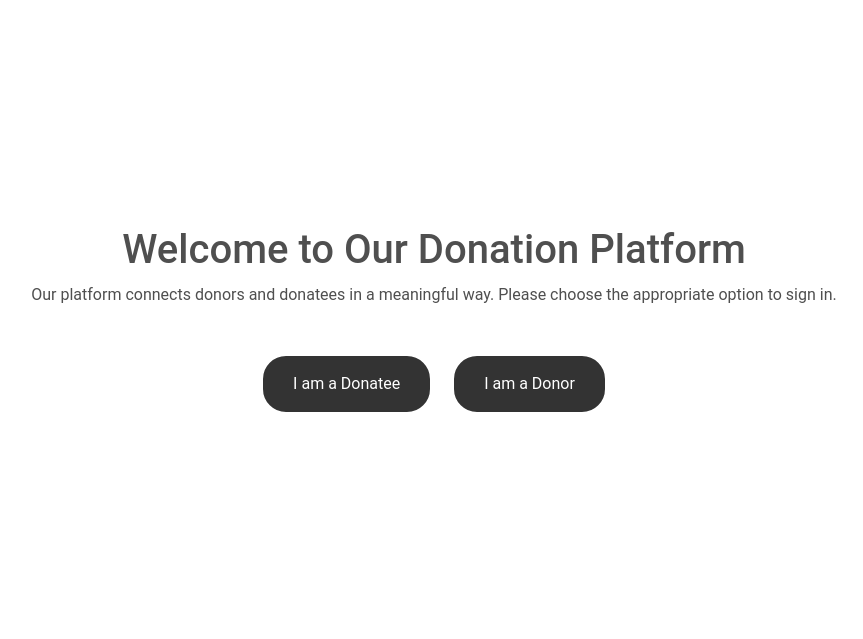
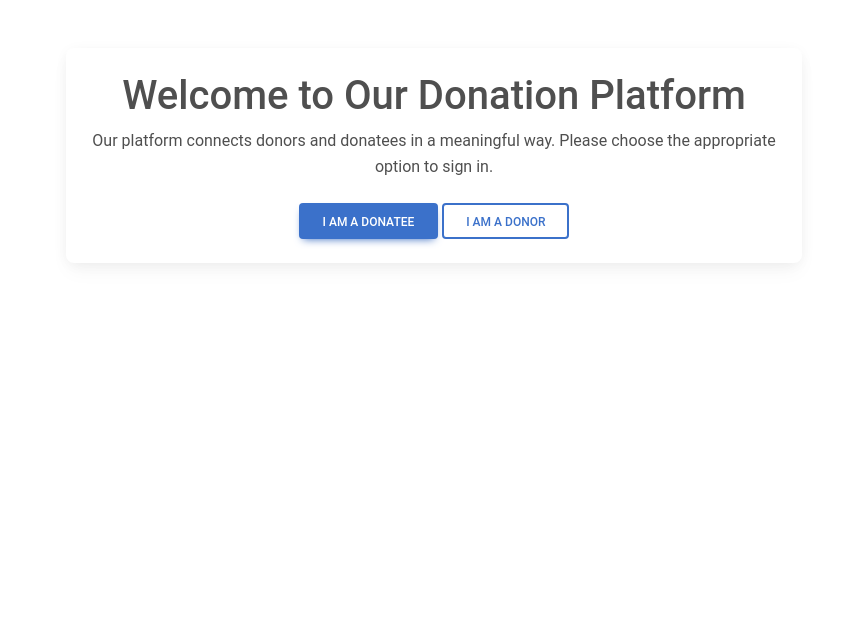
Before and after one commit to m-metz/access-mobile, a Django app: template access_mobile_app/templates/access_mobile_app/landing_page.html in a window 1280 px wide. Shown: the top 639 px of the page, without its empty margins (206-1069 px from the left). Run offline with Django 5.2, Linux system fonts and the light colour scheme; the template is opened without the code that fills it, so the values that code supplies are empty.

Commit message:
Made lots of pages look pretty

```diff
--- a/access_mobile_app/templates/access_mobile_app/landing_page.html
+++ b/access_mobile_app/templates/access_mobile_app/landing_page.html
@@ -2,48 +2,18 @@
 {% extends 'access_mobile_app/access_mobile.html' %}
 
 {% block content %}
-<div class="landing-page-container">
-    <div class="welcome-section">
-        <h1>Welcome to Our Donation Platform</h1>
-        <p>Our platform connects donors and donatees in a meaningful way. Please choose the appropriate option to sign in.</p>
+    <div class="row justify-content-center pt-5">
+        <div class="col-md-8">
+            <div class="card">
+                <div class="card-body text-center">
+                    <h1 class="card-title">Welcome to Our Donation Platform</h1>
+                    <p class="card-text">Our platform connects donors and donatees in a meaningful way. Please choose the appropriate option to sign in.</p>
+                    <div class="button-section mt-4">
+                        <button class="btn btn-primary" onclick="window.location.href='{% url 'donee_signin' %}'">I am a Donatee</button>
+                        <button class="btn btn-outline-primary" onclick="window.location.href='{% url 'donor_signin' %}'">I am a Donor</button>
+                    </div>
+                </div>
+            </div>
+        </div>
     </div>
-
-    <div class="button-section">
-        <button class="landing-button" onclick="window.location.href='{% url 'donee_signin' %}'">I am a Donatee</button>
-        <button class="landing-button" onclick="window.location.href='{% url 'donor_signin' %}'">I am a Donor</button>
-    </div>
-</div>
-
-<style>
-    .landing-page-container {
-        display: flex;
-        flex-direction: column;
-        justify-content: center;
-        align-items: center;
-        height: 80vh;
-        text-align: center;
-        color: inherit;
-    }
-    .welcome-section {
-        margin-bottom: 30px;
-    }
-    .button-section {
-        display: flex;
-        gap: 20px;
-    }
-    .landing-button {
-        padding: 15px 30px;
-        background-color: #333;
-        color: white;
-        border: 2px solid white;
-        border-radius: 25px;
-        font-size: 16px;
-        cursor: pointer;
-        transition: background-color 0.3s, color 0.3s;
-    }
-    .landing-button:hover {
-        background-color: white;
-        color: #333;
-    }
-</style>
 {% endblock %}
```
Also changed, not shown: access_mobile_app/templates/access_mobile_app/donor_dashboard.html (+35 -22 lines), access_mobile_app/templates/access_mobile_app/donor_login.html (+17 -5 lines), access_mobile_app/templates/access_mobile_app/donor_signup.html (+20 -6 lines), access_mobile_app/templates/access_mobile_app/edit_donor_info.html (+15 -7 lines).
